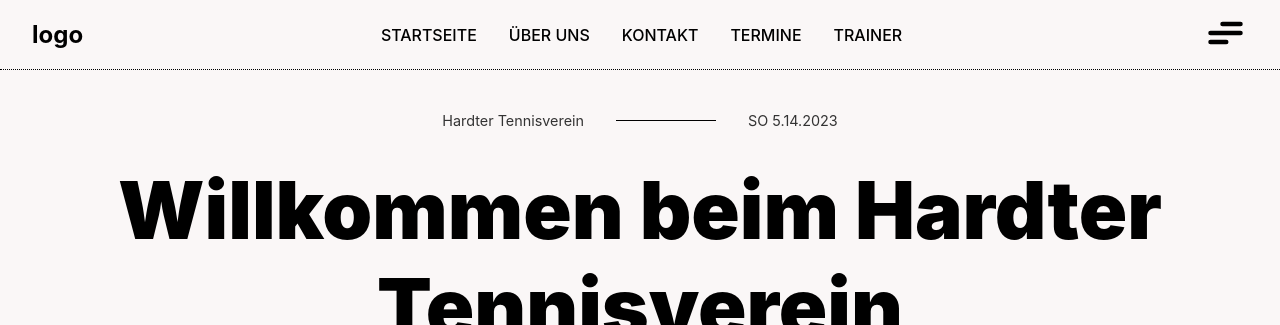
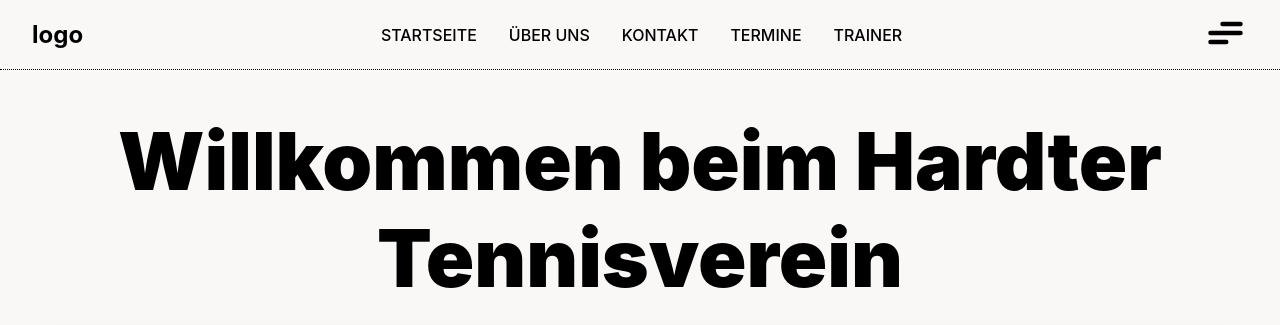
Before and after one commit to Myandr/tennis-website, a Flask app: page / in a window 1280 px wide. Shown: the top 325 px of the page. Run offline with Flask 3, Linux system fonts and the light colour scheme.

Commit message:
index2.html aktualisieren

```diff
--- a/templates/index2.html
+++ b/templates/index2.html
@@ -252,6 +252,10 @@
         }
         @media only screen and (max-width: 1577px) {
             .social-links1 {
+                display: none;
+            }
+
+            .sermon-info {
                 display: none;
             }
         }
```
